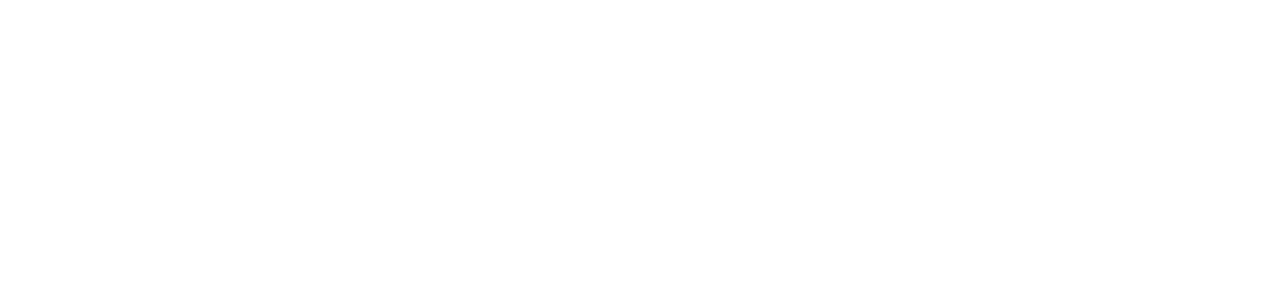
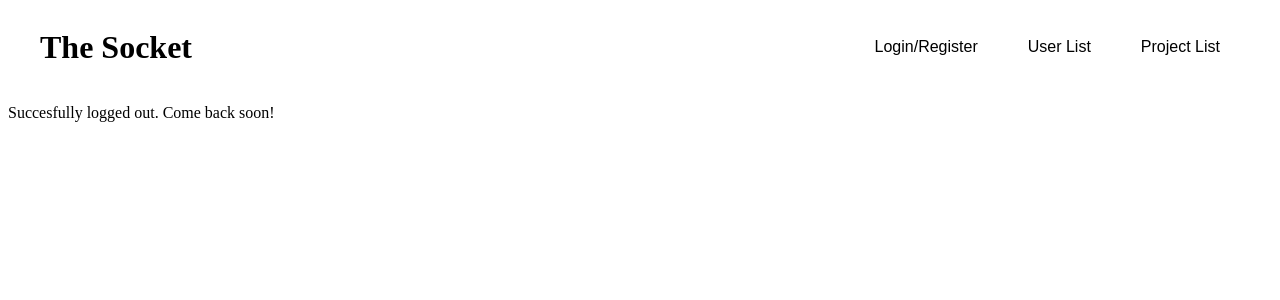
Before and after one commit to HuyNguyen17/Socket, a React (Create React App) app in the folder client/: page /logout in a window 1280 px wide. Before the commit this address had no page. Shown: the top 300 px of the page. Built offline with nearby package versions, Linux system fonts and the light colour scheme; the HTML template or start-up script is replaced by a standard one.

Commit message:
Logout works now

```diff
--- a/client/src/App.jsx
+++ b/client/src/App.jsx
@@ -2,6 +2,7 @@
 import {BrowserRouter as Router, Routes, Route} from "react-router-dom";
 import HomePage from "./routes/HomePage";
 import LoginPage from "./routes/LoginPage";
+import LogoutPage from "./routes/LogoutPage";
 import SignupPage from "./routes/SignupPage"
 import UsersListPage from "./routes/UsersListPage";
 import ProjectsListPage from "./routes/ProjectsListPage";
@@ -17,6 +18,7 @@
         <Route path="/" element={<HomePage/>}/>
         <Route path="/signup" element={<SignupPage/>}/>
         <Route path="/login" element={<LoginPage/>}/>
+        <Route path="/logout" element={<LogoutPage/>}/>
         <Route path="/users" element={<UsersListPage/>}/>
         <Route path="/projects" element={<ProjectsListPage/>}/>
         <Route path="/signup-success" element={<SignupSuccessPage/>}/>
--- a/client/src/components/UserHeader.jsx
+++ b/client/src/components/UserHeader.jsx
@@ -27,7 +27,7 @@
                 </h1>
                 <ButtonGroup as="nav">
                     <NavHeaderButton
-                        target ='/home'
+                        target ='/projects'
                         label = "Projects Page"
                     />
                     <NavHeaderButton
--- /dev/null
+++ b/client/src/routes/LogoutPage.jsx
@@ -0,0 +1,16 @@
+import React from 'react'
+import NavHeader from '../components/NavHeader'
+
+const LogoutPage = () => {
+  localStorage.removeItem('authToken');
+  return (
+    <div>
+        <NavHeader />
+        <p>
+            Succesfully logged out. Come back soon!
+        </p>
+    </div>
+  )
+}
+
+export default LogoutPage;
--- a/client/src/routes/ProjectsListPage.jsx
+++ b/client/src/routes/ProjectsListPage.jsx
@@ -1,10 +1,10 @@
 import React from 'react'
-import NavHeader from '../components/NavHeader'
+import UserHeader from '../components/UserHeader'
 
 const ProjectsListPage = () => {
   return (
     <div>
-        <NavHeader />
+        <UserHeader />
         This website will contain a dynamically updated project list.
     </div>
   )
```
